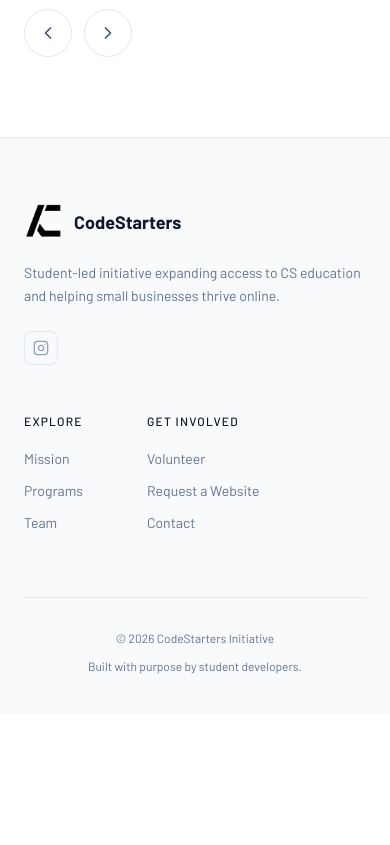
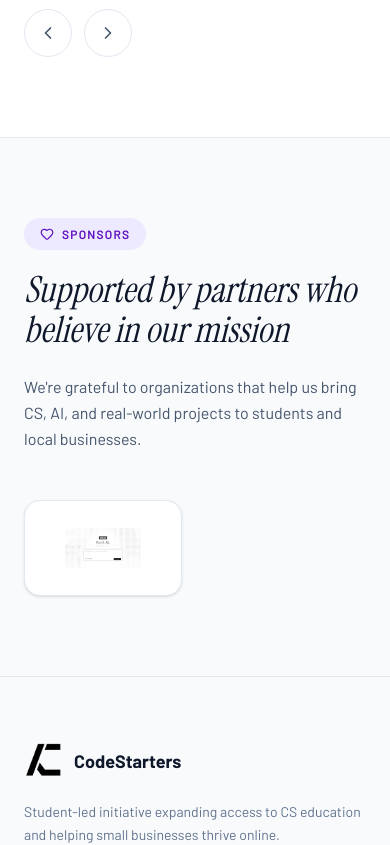
Before and after one commit to smaranz/CodeStarters, a Next.js app: page / in a window 390 px wide. Shown: the part 8280-9125 px from the top of the page. Before the commit the page ends 8994 px from the top, so only its background shows below. Built offline with nearby package versions, Linux system fonts and the light colour scheme.

Commit message:
Add Sponsors section with Creao AI logo and nav/footer links.

```diff
--- a/src/app/(website)/page.tsx
+++ b/src/app/(website)/page.tsx
@@ -4,6 +4,7 @@ import { ProgramsSection } from "@/components/ProgramsSection";
 import { VolunteerSection } from "@/components/VolunteerSection";
 import { RequestWebsiteSection } from "@/components/RequestWebsiteSection";
 import { FoundersSection } from "@/components/FoundersSection";
+import { SponsorsSection } from "@/components/SponsorsSection";
 
 export default function Home() {
   return (
@@ -14,6 +15,7 @@ export default function Home() {
       <VolunteerSection />
       <RequestWebsiteSection />
       <FoundersSection />
+      <SponsorsSection />
     </>
   );
 }
--- a/src/components/Footer.tsx
+++ b/src/components/Footer.tsx
@@ -33,6 +33,7 @@ export function Footer() {
                                 <li><Link href="#mission" className="hover:text-brand-600 transition-colors">Mission</Link></li>
                                 <li><Link href="#programs" className="hover:text-brand-600 transition-colors">Programs</Link></li>
                                 <li><Link href="#team" className="hover:text-brand-600 transition-colors">Team</Link></li>
+                                <li><Link href="#sponsors" className="hover:text-brand-600 transition-colors">Sponsors</Link></li>
                             </ul>
                         </div>
                         <div>
--- a/src/components/Navbar.tsx
+++ b/src/components/Navbar.tsx
@@ -10,6 +10,7 @@ const NAV_LINKS = [
     { name: "Mission", href: "#mission" },
     { name: "Programs", href: "#programs" },
     { name: "Team", href: "#team" },
+    { name: "Sponsors", href: "#sponsors" },
 ];
 
 export function Navbar() {
--- /dev/null
+++ b/src/components/SponsorsSection.tsx
@@ -0,0 +1,66 @@
+"use client";
+
+import { motion } from "framer-motion";
+import Image from "next/image";
+import Link from "next/link";
+import { Heart } from "lucide-react";
+
+const SPONSORS = [
+    {
+        name: "Creao AI",
+        href: "https://creao.ai",
+        logoSrc: "/sponsors/creao.png",
+        logoAlt: "Creao AI",
+    },
+];
+
+export function SponsorsSection() {
+    return (
+        <section id="sponsors" className="py-20 lg:py-24 bg-slate-50 border-t border-slate-200 text-slate-900">
+            <div className="max-w-7xl mx-auto px-6 lg:px-12">
+                <motion.div
+                    initial={{ opacity: 0, y: 20 }}
+                    whileInView={{ opacity: 1, y: 0 }}
+                    viewport={{ once: true }}
+                    transition={{ duration: 0.6 }}
+                    className="flex flex-col sm:flex-row sm:items-end sm:justify-between gap-6 mb-12"
+                >
+                    <div>
+                        <span className="inline-flex items-center gap-2 rounded-full bg-violet-100 text-violet-800 font-barlow font-semibold text-xs tracking-widest uppercase px-4 py-2 mb-5">
+                            <Heart className="w-3.5 h-3.5" aria-hidden />
+                            Sponsors
+                        </span>
+                        <h2 className="font-instrument italic text-4xl lg:text-5xl text-slate-900">
+                            Supported by partners who believe in our mission
+                        </h2>
+                    </div>
+                    <p className="text-slate-600 max-w-md text-base leading-relaxed font-barlow">
+                        We&apos;re grateful to organizations that help us bring CS, AI, and real-world projects to students and local businesses.
+                    </p>
+                </motion.div>
+
+                <ul className="flex flex-wrap gap-6">
+                    {SPONSORS.map((sponsor) => (
+                        <li key={sponsor.name}>
+                            <Link
+                                href={sponsor.href}
+                                target="_blank"
+                                rel="noopener noreferrer"
+                                className="group flex items-center justify-center h-24 px-10 rounded-2xl bg-white border border-slate-200 shadow-sm hover:border-violet-200 hover:shadow-md transition-all"
+                            >
+                                <span className="sr-only">{sponsor.name}</span>
+                                <Image
+                                    src={sponsor.logoSrc}
+                                    alt={sponsor.logoAlt}
+                                    width={220}
+                                    height={48}
+                                    className="h-10 md:h-11 w-auto max-w-[200px] object-contain object-center opacity-90 group-hover:opacity-100 transition-opacity"
+                                />
+                            </Link>
+                        </li>
+                    ))}
+                </ul>
+            </div>
+        </section>
+    );
+}
```
Also changed, not shown: public/sponsors/creao.png (added).
